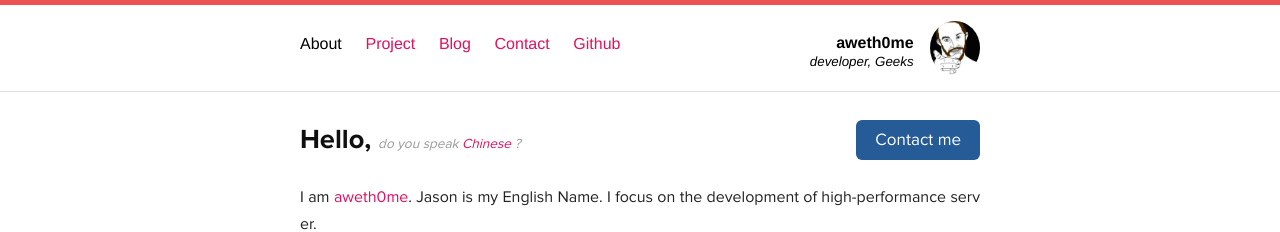
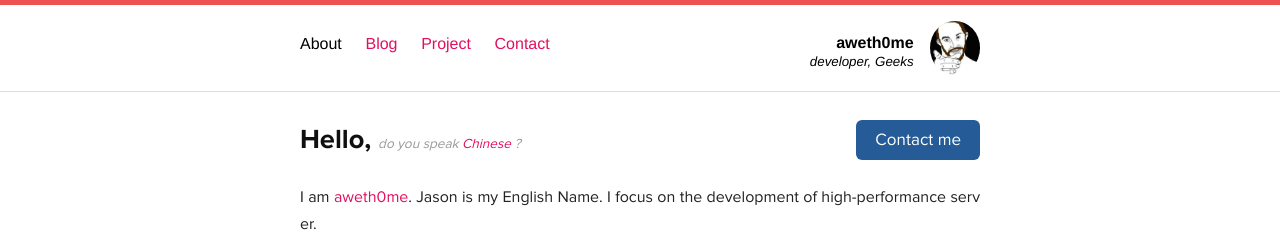
Before and after one commit to flashbuckets/dmeearm.github.io, a Jekyll site: the page built from index.html, in a window 1280 px wide. Shown: the top 232 px of the page. Built offline with Jekyll 4.4.1, drawn with Linux system fonts in a browser that asks for light colours; Markdown is read by kramdown in place of the engine named in the settings.

Commit message:
Update default.html

```diff
--- a/_layouts/default.html
+++ b/_layouts/default.html
@@ -43,10 +43,10 @@
     <header class="inner">
       <nav>
         <a class="{% if page.category == 'about' %} selected {% endif %}" href="/">About</a>
+        <a class="{% if page.category == 'blog' %} selected {% endif %}" href="/blog/">Blog</a>
         <a class="{% if page.category == 'project' %} selected {% endif %}" href="/project/">Project</a>
-        <a class="{% if page.category == 'blog' %} selected {% endif %}" href="/blog/">Blog</a>
         <a class="{% if page.category == 'contact' %} selected {% endif %} contact" href="/contact/">Contact</a>
-        <a href="https://github.com/dmeearm">Github</a>
+        <!--<a href="https://github.com/dmeearm">Github</a>-->
       </nav>
       <div class="pull-right right logo">
         <div class="name">
```
